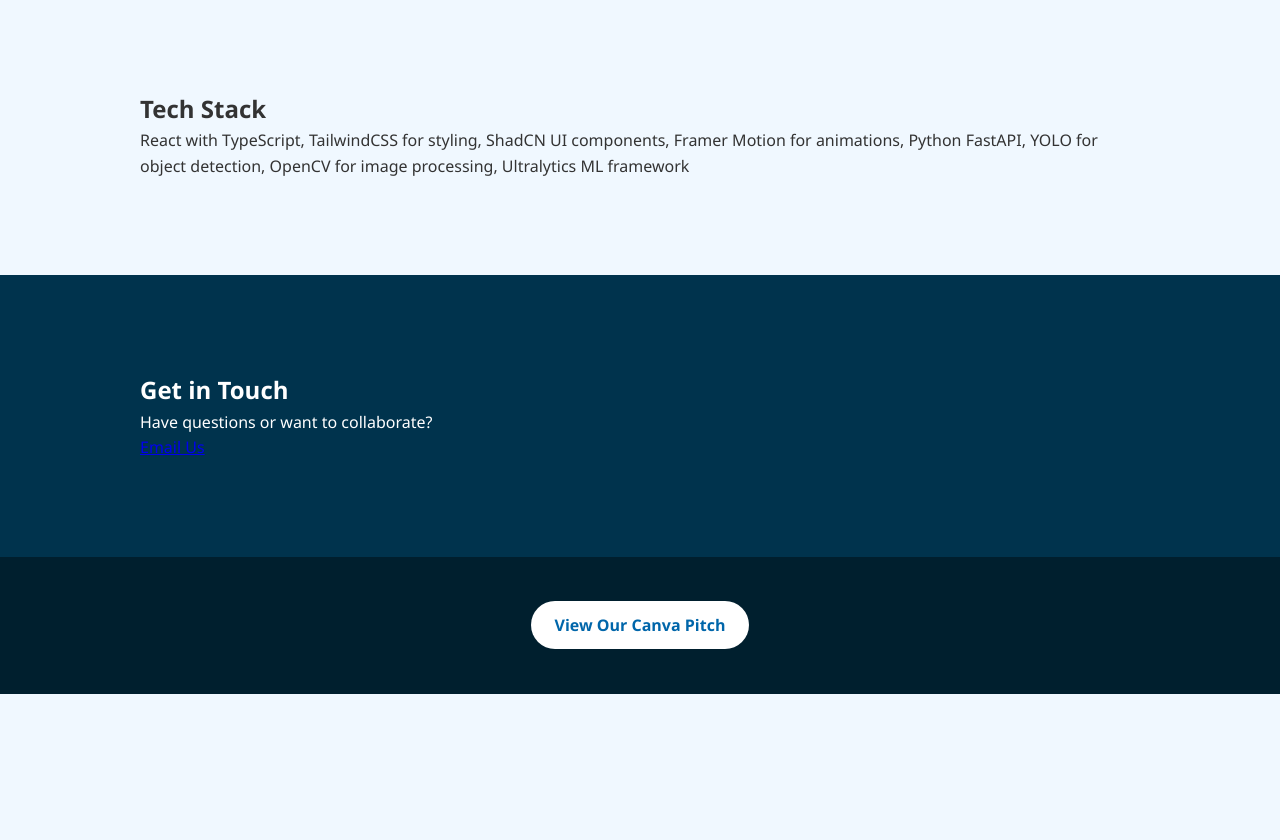
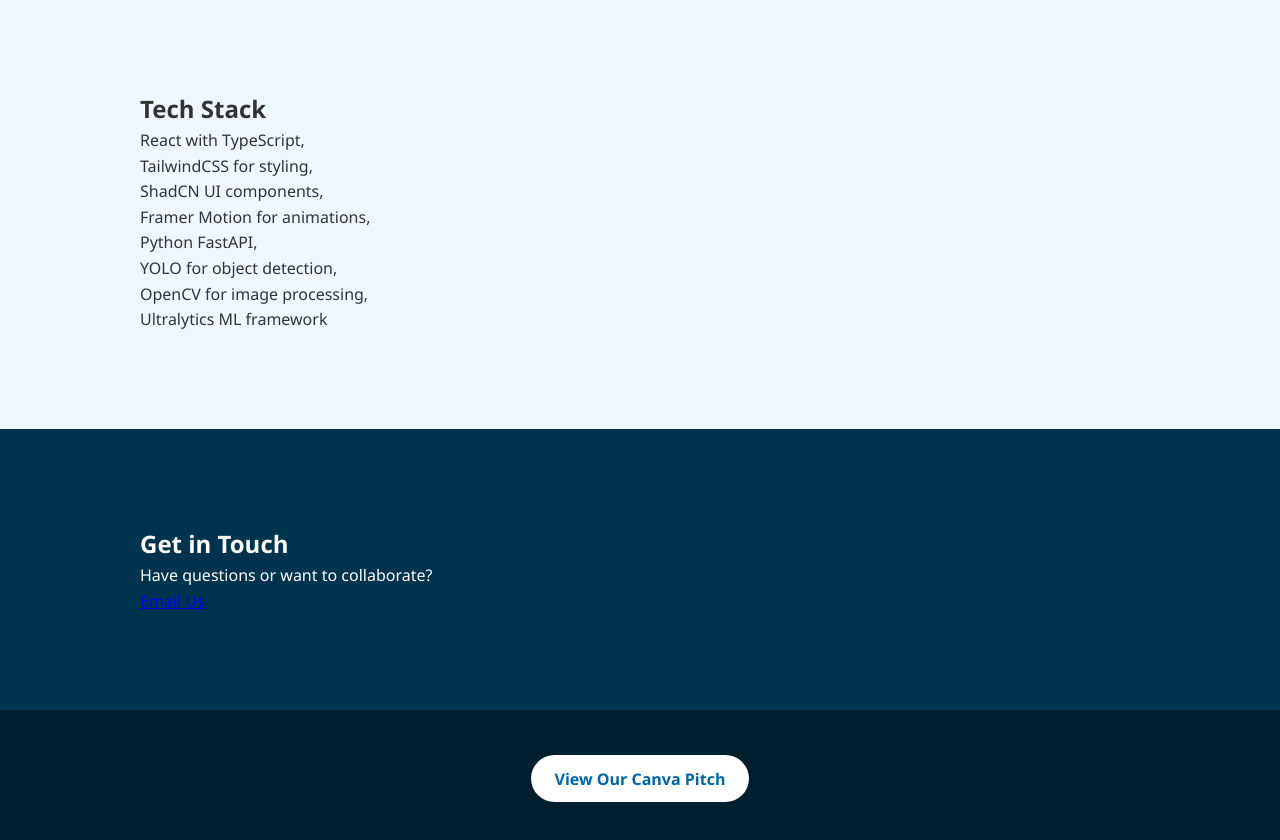
Before and after one commit to szaid47/SeaTrash-Pitch, a plain HTML site: page index.html in a window 1280 px wide. Shown: the part 2280-3120 px from the top of the page. Before the commit the page ends 2974 px from the top, so only its background shows below. Drawn offline with Linux system fonts and the light colour scheme.

Commit message:
Update index.html

```diff
--- a/index.html
+++ b/index.html
@@ -49,15 +49,15 @@
     <section id="tech" class="section">
         <div class="container">
             <h2>Tech Stack</h2>
-            <p>React with TypeScript,
-                TailwindCSS for styling,
-                ShadCN UI components,
-                Framer Motion for animations,
-                Python FastAPI,
-                YOLO for object detection,
-                OpenCV for image processing,
-                Ultralytics ML framework
-            </p>
+            <p>React with TypeScript,</p>
+            <p>TailwindCSS for styling,</p>
+            <p>ShadCN UI components,</p>
+            <p>Framer Motion for animations,</p>
+            <p>Python FastAPI,</p>
+            <p>YOLO for object detection,</p>
+            <p>OpenCV for image processing,</p>
+            <p>Ultralytics ML framework</p>
+
         </div>
     </section>
 
```
